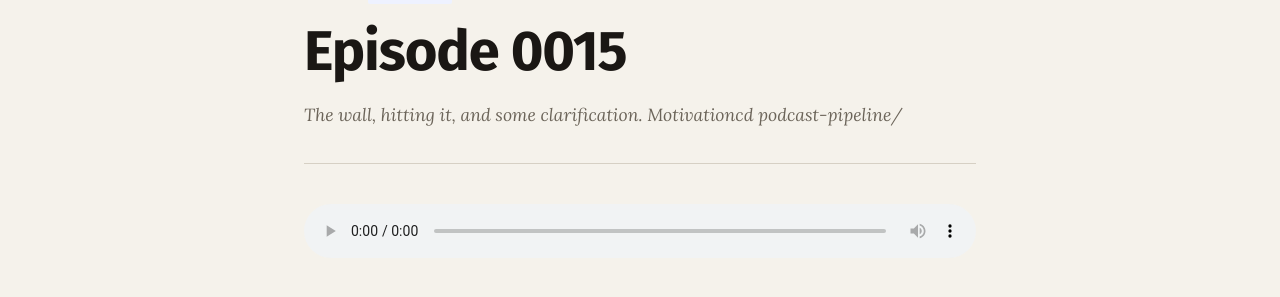
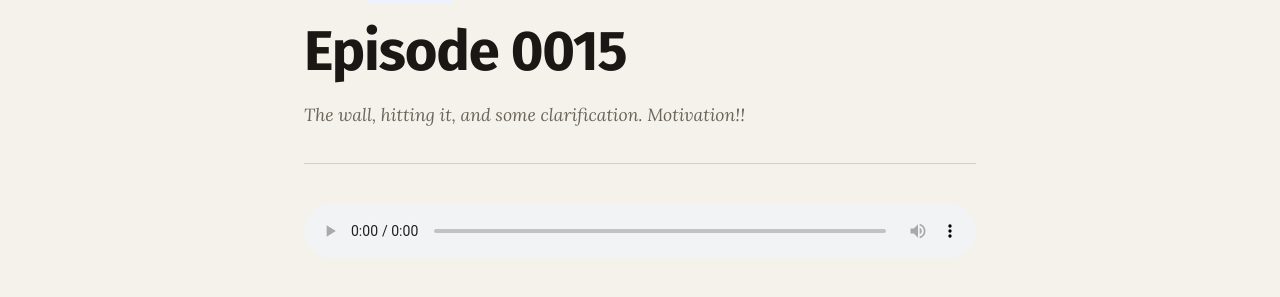
Before and after one commit to vaguelygeneric/website, a Jekyll site: the page built from _podcast/daily/0015.md, in a window 1280 px wide and 1085 px high. Shown: the part 201-498 px from the top of the window. Built offline with Jekyll 4.4.1, drawn with Linux system fonts in a browser that asks for light colours.

Commit message:
missed a spot

```diff
--- a/_podcast/daily/0015.md
+++ b/_podcast/daily/0015.md
@@ -2,7 +2,7 @@
 layout: episode
 show: daily
 title: "Episode 0015"
-description: "The wall, hitting it, and some clarification. Motivationcd podcast-pipeline/"
+description: "The wall, hitting it, and some clarification. Motivation!!"
 date: 2026-05-04
 episode_number: 15
 duration: "9:06"
```
